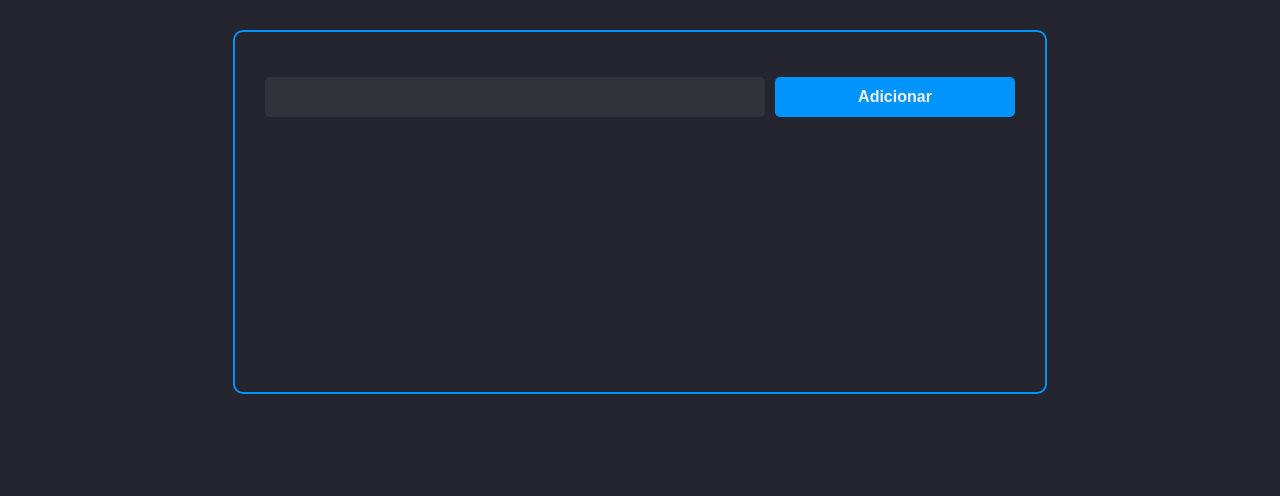
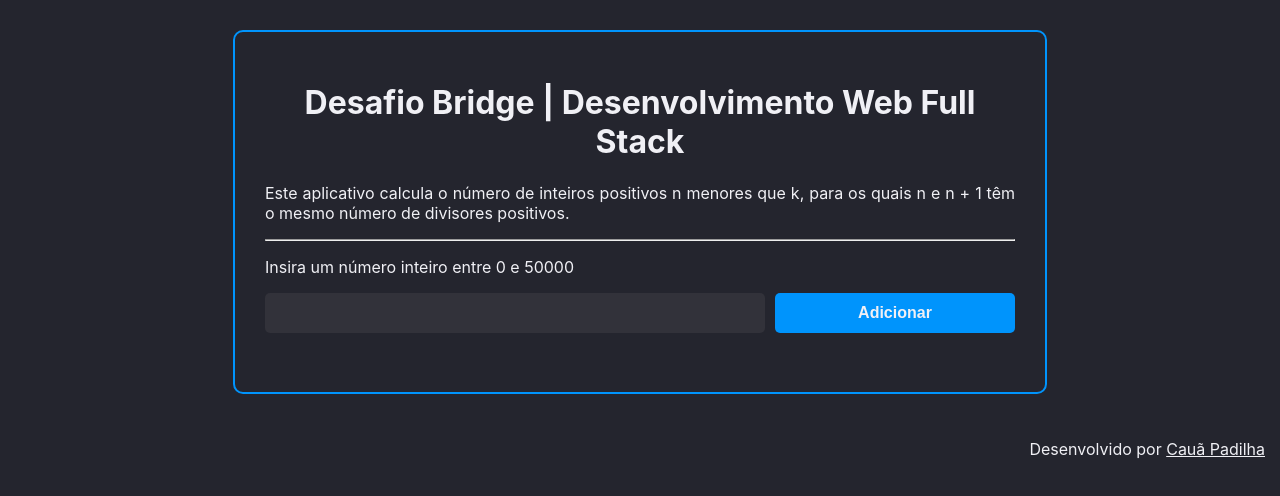
Before and after one commit to Padiilha/app-bridge, a React (Create React App) app in the folder frontend/app_bridge/: page / in a window 1280 px wide. Shown: the top 496 px of the page. Built offline with nearby package versions, Linux system fonts and the light colour scheme; the HTML template or start-up script is replaced by a standard one.

Commit message:
Alterações visuais

```diff
--- a/frontend/app_bridge/public/index.html
+++ b/frontend/app_bridge/public/index.html
@@ -11,10 +11,11 @@
     />
     <link rel="apple-touch-icon" href="%PUBLIC_URL%/logo192.png" />
     <link rel="manifest" href="%PUBLIC_URL%/manifest.json" />
-    <title>React App</title>
+    <title>App Bridge</title>
   </head>
   <body>
     <noscript>You need to enable JavaScript to run this app.</noscript>
     <div id="root"></div>
   </body>
+  <footer>Desenvolvido por <a href="https://github.com/Padiilha" target="_blank">Cauã Padilha</a></footer>
 </html>
--- a/frontend/app_bridge/src/App.jsx
+++ b/frontend/app_bridge/src/App.jsx
@@ -22,6 +22,10 @@ const App = () => {
 
   return (
     <div className='container'>
+      <h1 align='center'>Desafio Bridge | Desenvolvimento Web Full Stack</h1>
+      <p align='justify'>Este aplicativo calcula o número de inteiros positivos n menores que k, para os quais n e n + 1 têm o mesmo número de divisores positivos.</p>
+      <hr />
+      <p>Insira um número inteiro entre 0 e 50000</p>
       <AddCalculo handleCalculoAddition={handleCalculoAddition} />
       <ListaCalculo lista_calculo={lista_calculo} />
     </div>
--- a/frontend/app_bridge/src/components/AddCalculo.jsx
+++ b/frontend/app_bridge/src/components/AddCalculo.jsx
@@ -5,16 +5,16 @@ import './AddCalculo.css';
 
 const AddCalculo = ({handleCalculoAddition}) => {
     const backend = (entrada) => {
-        const inicio = performance.now();
+        const inicio = Date.now();
         api
-          .get("/bridge?k="+entrada)
-          .then((response) => {
+        .get("/bridge?k="+entrada)
+        .then((response) => {
             handleCalculoAddition(inputData, response.data, tempo_exec)
         })
-          .catch((err) => {
+        .catch((err) => {
             console.error("ops! ocorreu um erro " + err);
         })
-        const tempo_exec = performance.now() - inicio;
+        const tempo_exec = Date.now() - inicio;
     };
 
     const [inputData, setInputData] = useState();
--- a/frontend/app_bridge/src/components/Calculo.css
+++ b/frontend/app_bridge/src/components/Calculo.css
@@ -8,3 +8,7 @@
     color: #F0F0F5;
     align-items: center;
 }
+
+.elemento {
+    flex: 1;
+}
--- a/frontend/app_bridge/src/components/Calculo.jsx
+++ b/frontend/app_bridge/src/components/Calculo.jsx
@@ -4,7 +4,15 @@ import './Calculo.css';
 const Calculo = ({calculo}) => {
     return (
         <div className='container_calc'>
-            entrada: {calculo.calc_entrada} resultado: {calculo.calc_resultado} tempo de execução: {calculo.calc_tempo_exec}
+            <div className='elemento'>
+                Entrada: {calculo.calc_entrada}
+            </div>
+            <div className='elemento'>
+                Resultado: {calculo.calc_resultado}
+            </div>
+            <div className='elemento'>
+                Tempo de Execução: {calculo.calc_tempo_exec} ms
+            </div>
         </div>
     );
 }
--- a/frontend/app_bridge/src/index.css
+++ b/frontend/app_bridge/src/index.css
@@ -12,3 +12,16 @@ code {
   font-family: source-code-pro, Menlo, Monaco, Consolas, 'Courier New',
     monospace;
 }
+
+footer {
+  position: static;
+  right: 0px;
+  bottom: 0px;
+  padding: 15px;
+  text-align: right;
+  color: #F0F0F5;
+}
+
+a {
+  color: #F0F0F5;
+}
```
